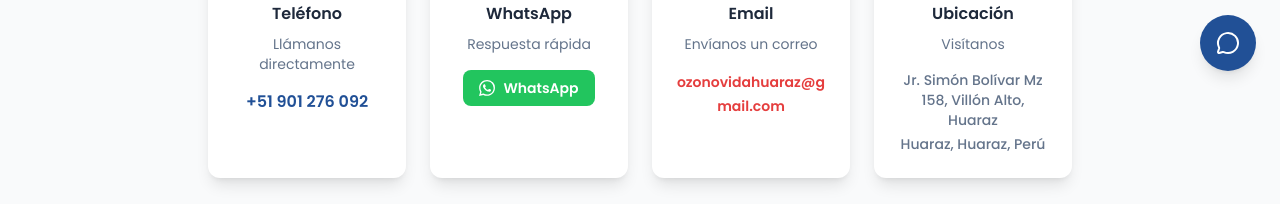
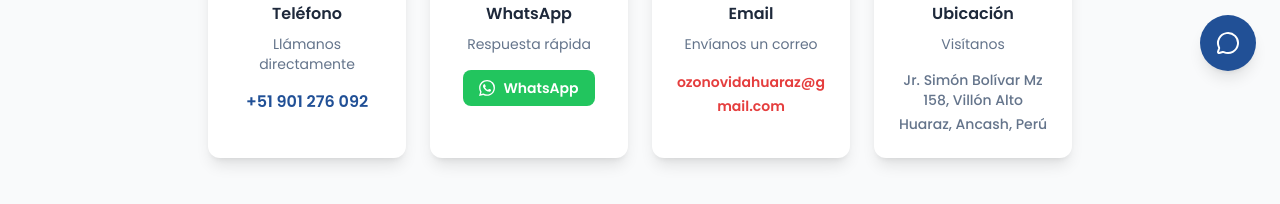
Before and after one commit to Denisgomgue/ozono-vida, a Next.js app: page /contacto in a window 1280 px wide. Shown: the part 698-902 px from the top of the page. Built offline with nearby package versions, Linux system fonts and the light colour scheme; no server answers.

Commit message:
metadataAndLocation

```diff
--- a/src/app/layout.tsx
+++ b/src/app/layout.tsx
@@ -33,7 +33,7 @@
     "ozonoterapia Huaraz",
     "tratamiento del dolor"
   ],
-  authors: [{ name: "OZONO VIDA HUARAZ" }],
+  authors: [ { name: "OZONO VIDA HUARAZ" } ],
   creator: "OZONO VIDA HUARAZ",
   publisher: "OZONO VIDA HUARAZ",
   formatDetection: {
@@ -72,16 +72,14 @@
     card: "summary_large_image",
     title: "OZONO VIDA HUARAZ - Clínica de Ozonoterapia",
     description: "Clínica especializada en ozonoterapia y medicina regenerativa en Huaraz",
-    images: [`${baseUrl}/images/general/local_ozonovida.png`],
+    images: [ `${baseUrl}/images/general/local_ozonovida.png` ],
     creator: "@ozono.vida.huaraz",
   },
   alternates: {
     canonical: baseUrl,
   },
   verification: {
-    // Aquí puedes agregar códigos de verificación cuando los tengas
-    // google: 'tu-codigo-google',
-    // yandex: 'tu-codigo-yandex',
+    google: 'AS74hIJlu-X89hqiOGP10kTH9Ljhw4utZ1a9lzWl-M4',
   },
   category: "Medicina",
 };
--- a/src/data/company.json
+++ b/src/data/company.json
@@ -1,7 +1,7 @@
 {
   "name": "Ozono Vida",
-  "location": "Huaraz, Huaraz, Perú",
-  "address": "Jr. Simón Bolívar Mz 158, Villón Alto, Huaraz",
+  "location": "Huaraz, Ancash, Perú",
+  "address": "Jr. Simón Bolívar Mz 158, Villón Alto",
   "phone": "+51 901 276 092",
   "whatsapp": "+51 901 276 092",
   "email": "ozonovidahuaraz@gmail.com",
```
